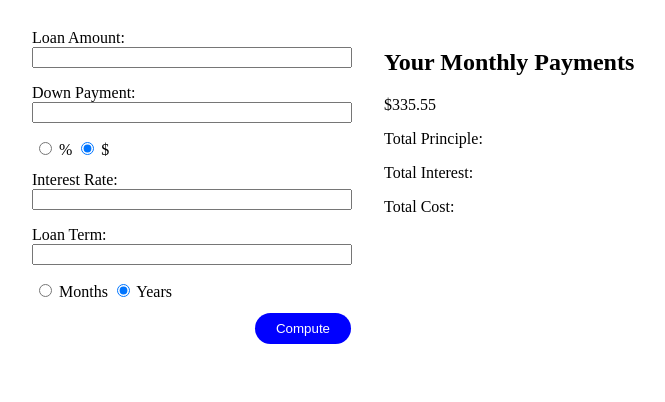
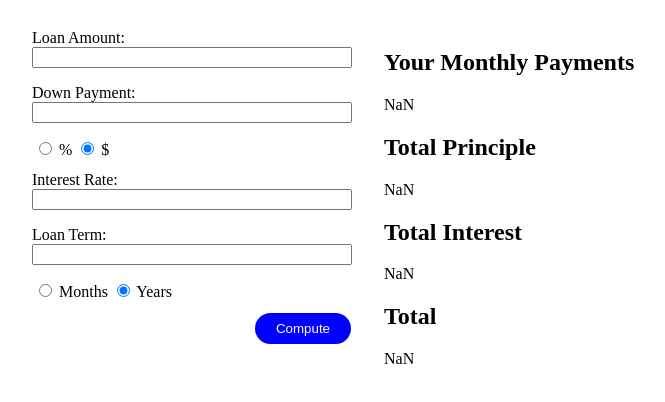
Before and after one commit to jclem28/loan_calculator, a plain HTML site: page index.html in a window 1280 px wide. Both pictures are taken after a click on the button "Compute". Shown: the part 72-474 px from the top of the page, without its empty margins (0-665 px from the left). Drawn offline with Linux system fonts and the light colour scheme.

Commit message:
added calc functionality

```diff
--- a/index.html
+++ b/index.html
@@ -16,9 +16,9 @@
     <section class="details">
         <div class="loan-form">
             <label for="amount">Loan Amount:</label>
-            <input type="text" id="amount">
+            <input type="text" id="amount" >
             <label for="downpayment">Down Payment:</label>
-            <input type="text" id="downpayment">
+            <input type="text" id="downpayment" >
             <fieldset id="downpayment" class="fieldSetForRadioClass">
                 <input id="downpayement-percent" name="downpayment-type" value="percent" type="radio" class="radioClass">
                 <lable for="term-unit-months" class="radioClass">%</lable>
@@ -26,9 +26,9 @@
                 <lable for="term-unit-years" class="radioClass">$</lable>
             </fieldset>
             <label for="interest-rate">Interest Rate:</label>
-            <input type="text" id="interest-rate">
+            <input type="text" id="interest-rate" >
             <label for="term">Loan Term:</label>
-            <input type="text" id="term">
+            <input type="text" id="term" >
                 <fieldset id="term" class="fieldSetForRadioClass">
                     <input id="term-months" name="term-units" value="months" type="radio" class="radioClass">
                     <lable for="term-unit-months" class="radioClass">Months</lable>
@@ -40,12 +40,22 @@
         <div class="payment-details">
             <div class="monthly-payment">
                 <h2>Your Monthly Payments</h2>
-            <p>$335.55</p>
+                <div id="monthly-payment-value"></div>
             </div>
-            <div class="financial-details">
-                <p>Total Principle:</p>
-                <p>Total Interest:</p>
-                <p>Total Cost:</p>
+
+            <div class="total-principle">
+                <h2>Total Principle</h2>
+                <div id="total-principle-value"></div>
+            </div>
+
+            <div class="total-interest">
+                <h2>Total Interest</h2>
+                <div id="total-interest-value"></div>
+            </div>
+
+            <div class="total-cost">
+                <h2>Total</h2>
+                <div id="total-cost-value"></div>
             </div>
         </div>
     </section>
--- a/script.js
+++ b/script.js
@@ -1,6 +1,48 @@
-getValues = () => {
-  const loanAmount = document.getElementById("amount");
-  const downPayment = document.getElementById("downpayment");
-  const interestRate = document.getElementById("interest-rate");
-  const loanTerm = document.getElementById("term");
+let loanAmount = document.getElementById("amount").value;
+let downPayment = document.getElementById("downpayment").value;
+let interestRate = document.getElementById("interest-rate").value;
+let loanTerm = document.getElementById("term").value;
+
+let monthlyPaymentValue = document.getElementById("monthly-payment-value");
+let totalPrincipleValue = document.getElementById("total-principle-value");
+let totalInterestValue = document.getElementById("total-interest-value");
+let totalCostValue = document.getElementById("total-cost-value");
+
+const compute = document.querySelector("button");
+
+loanAmount = parseFloat(loanAmount);
+downPayment = parseFloat(downPayment);
+interestRate = parseFloat(interestRate);
+loanTerm = parseFloat(loanTerm);
+
+let interest = interestRate / 12 / 100;
+let newLoanAmount = loanAmount - downPayment;
+
+monthlyPayment = () => {
+  let payment =
+    (newLoanAmount * interest * Math.pow(1 + interest, loanTerm)) /
+    (Math.pow(1 + interest, loanTerm) - 1);
+
+  return payment;
 };
+
+updateData = (payment) => {
+  monthlyPaymentValue.innerText = Math.round(payment);
+
+  let totalPrinciple = Math.round(loanTerm * payment);
+  totalPrincipleValue.innerHTML = totalPrinciple;
+
+  let totalInterestPayable = Math.round(totalPrinciple - newLoanAmount);
+  totalInterestValue.innerHTML = totalInterestPayable;
+
+  let totalCost = Math.round(totalPrinciple + totalInterestPayable);
+  totalCostValue.innerText = totalCost;
+};
+
+init = () => {
+  let myPayment = monthlyPayment();
+  updateData(myPayment);
+};
+
+// Event Listener for Compute Button
+compute.addEventListener("click", init);
```
